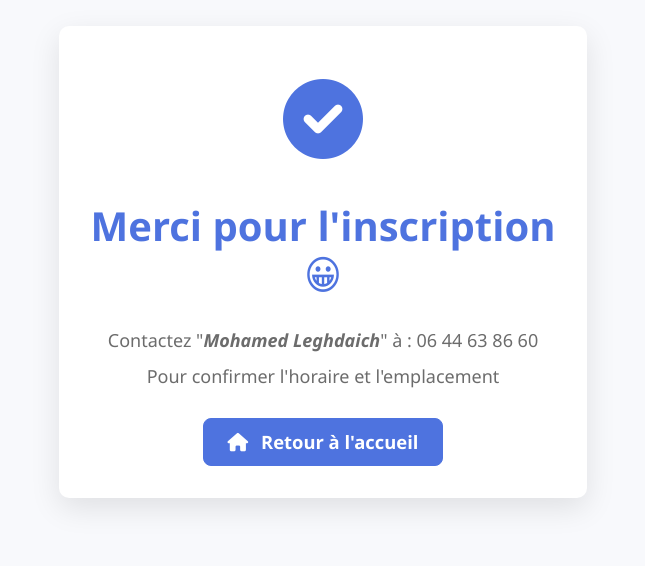
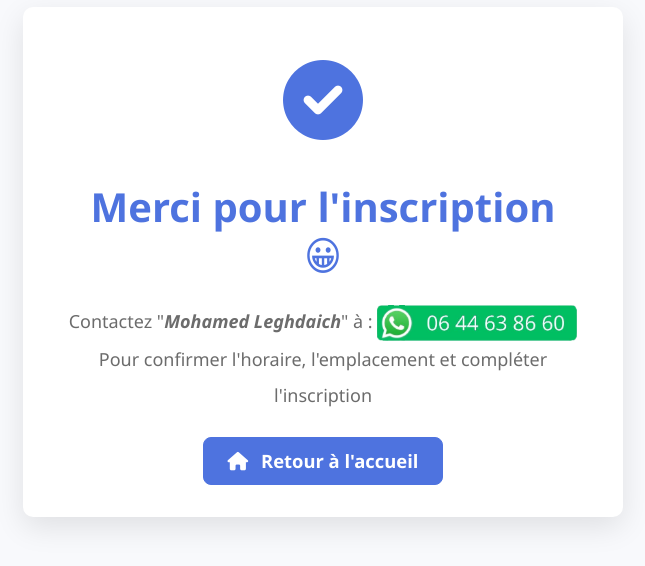
Before and after one commit to med2mad/inscription-landing, a plain HTML site: page merci.html in a window 1280 px wide. Shown: the part 138-704 px from the top of the page, without its empty margins (317-962 px from the left). Drawn offline with Linux system fonts and the light colour scheme.

Commit message:
confirmation

```diff
--- a/merci.html
+++ b/merci.html
@@ -116,8 +116,8 @@
             <h1>Merci pour l'inscription<br /> 😀</h1>
 
             <p>
-                Contactez "<b><i>Mohamed Leghdaich</i></b>" à : 06 44 63 86 60<br />
-                Pour confirmer l'horaire et l'emplacement
+                Contactez "<b><i>Mohamed Leghdaich</i></b>" à : <img src="img/whatsapp.png" width="200"><br />
+                Pour confirmer l'horaire, l'emplacement et compléter l'inscription
             </p>
             <div class="mt-4">
                 <a href="index.html" class="btn btn-primary btn-lg">
```
Also changed, not shown: index.html (+4 -3 lines), img/img-01.jpg, img/whatsapp.png (added).
